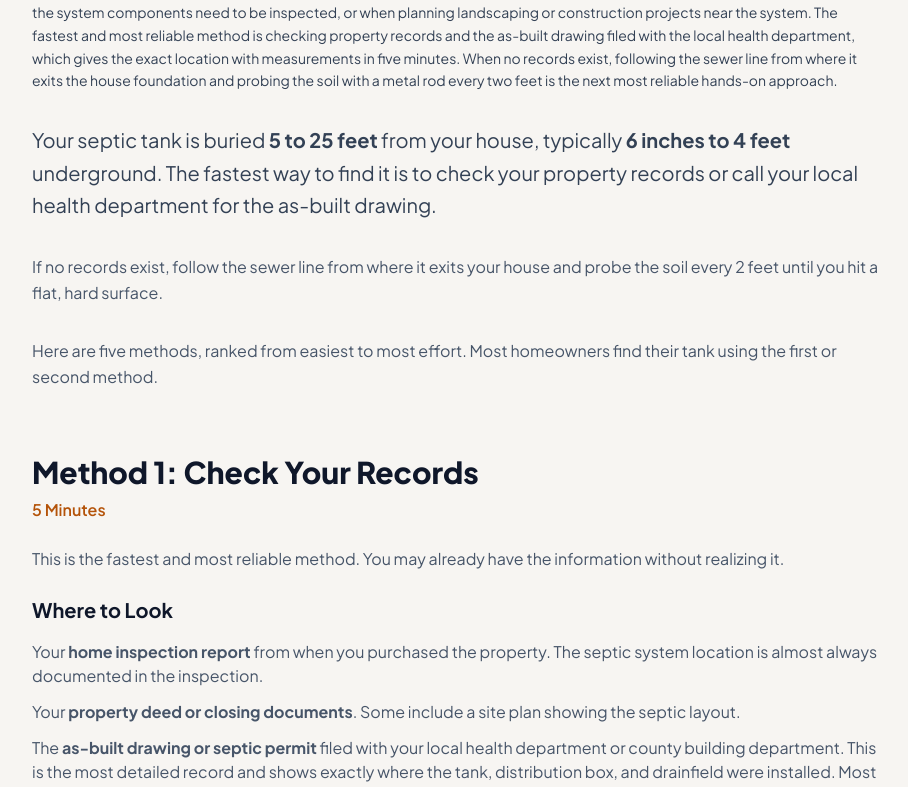
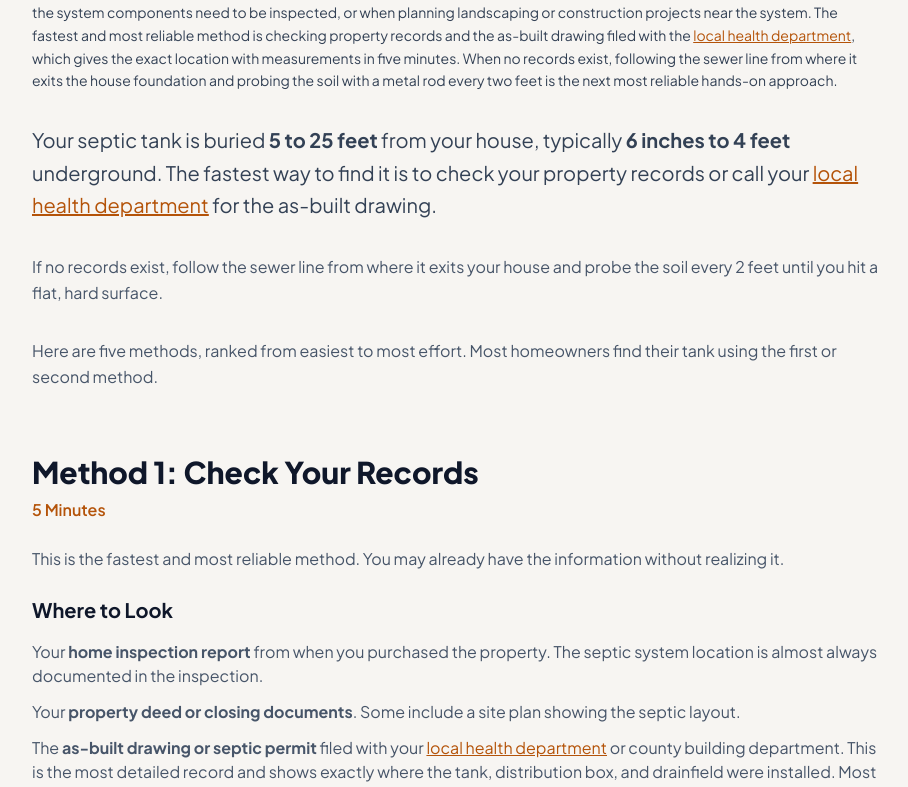
Before and after one commit to thebasementguide2026/theseptic.guide-, a Next.js app: page /articles/how-to-find-your-septic-tank in a window 1280 px wide. Shown: the part 823-1610 px from the top of the page, without its empty margins (184-1092 px from the left). Built offline with nearby package versions, Linux system fonts and the light colour scheme.

Commit message:
Expand glossary definitions with see-also links and add EPA link on local health department references

```diff
--- a/app/articles/how-to-find-your-septic-tank/page.tsx
+++ b/app/articles/how-to-find-your-septic-tank/page.tsx
@@ -135,10 +135,10 @@ export default function HowToFindYourSepticTank() {
         {/* Introduction */}
         <div className='prose prose-lg max-w-none'>
           <p className='text-slate-700 leading-relaxed mb-8 text-sm'>
-            Finding a septic tank is the process of locating the buried concrete, plastic, or fiberglass tank on a residential property that collects and begins treating household wastewater, along with its access lids, the distribution box, and the drainfield boundaries &mdash; all of which are underground and invisible without records or a systematic search. Most homeowners need to find their septic tank before scheduling a pump-out, after purchasing a home with no maintenance records, when a septic problem develops and the system components need to be inspected, or when planning landscaping or construction projects near the system. The fastest and most reliable method is checking property records and the as-built drawing filed with the local health department, which gives the exact location with measurements in five minutes. When no records exist, following the sewer line from where it exits the house foundation and probing the soil with a metal rod every two feet is the next most reliable hands-on approach.
+            Finding a septic tank is the process of locating the buried concrete, plastic, or fiberglass tank on a residential property that collects and begins treating household wastewater, along with its access lids, the distribution box, and the drainfield boundaries &mdash; all of which are underground and invisible without records or a systematic search. Most homeowners need to find their septic tank before scheduling a pump-out, after purchasing a home with no maintenance records, when a septic problem develops and the system components need to be inspected, or when planning landscaping or construction projects near the system. The fastest and most reliable method is checking property records and the as-built drawing filed with the <a href='https://www.epa.gov/septic/how-care-your-septic-system' className='text-amber-700 underline hover:text-amber-800' target='_blank' rel='noopener noreferrer'>local health department</a>, which gives the exact location with measurements in five minutes. When no records exist, following the sewer line from where it exits the house foundation and probing the soil with a metal rod every two feet is the next most reliable hands-on approach.
           </p>
           <p className='text-xl text-slate-700 leading-relaxed mb-8'>
-            Your septic tank is buried <strong>5 to 25 feet</strong> from your house, typically <strong>6 inches to 4 feet</strong> underground. The fastest way to find it is to check your property records or call your local health department for the as-built drawing.
+            Your septic tank is buried <strong>5 to 25 feet</strong> from your house, typically <strong>6 inches to 4 feet</strong> underground. The fastest way to find it is to check your property records or call your <a href='https://www.epa.gov/septic/how-care-your-septic-system' className='text-amber-700 underline hover:text-amber-800' target='_blank' rel='noopener noreferrer'>local health department</a> for the as-built drawing.
           </p>
           <p className='text-slate-600 leading-relaxed mb-8'>
             If no records exist, follow the sewer line from where it exits your house and probe the soil every 2 feet until you hit a flat, hard surface.
@@ -160,7 +160,7 @@ export default function HowToFindYourSepticTank() {
             <ul className='space-y-3 text-slate-600 mb-6'>
               <li>Your <strong>home inspection report</strong> from when you purchased the property. The septic system location is almost always documented in the inspection.</li>
               <li>Your <strong>property deed or closing documents</strong>. Some include a site plan showing the septic layout.</li>
-              <li>The <strong>as-built drawing or septic permit</strong> filed with your local health department or county building department. This is the most detailed record and shows exactly where the tank, distribution box, and drainfield were installed. Most counties retain these records for all addresses. Call your county health department and provide your address.</li>
+              <li>The <strong>as-built drawing or septic permit</strong> filed with your <a href='https://www.epa.gov/septic/how-care-your-septic-system' className='text-amber-700 underline hover:text-amber-800' target='_blank' rel='noopener noreferrer'>local health department</a> or county building department. This is the most detailed record and shows exactly where the tank, distribution box, and drainfield were installed. Most counties retain these records for all addresses. Call your county health department and provide your address.</li>
               <li>Your county&apos;s <strong>online property records portal</strong>. Some jurisdictions have digitized septic permits and make them available online.</li>
             </ul>
             <h3 className='text-xl font-bold text-slate-900 mb-4'>What You&apos;re Looking For</h3>
@@ -371,7 +371,7 @@ export default function HowToFindYourSepticTank() {
             </details>
             <details className='border border-slate-200 rounded-lg group'>
               <summary className='p-4 font-semibold text-slate-900 text-sm cursor-pointer hover:bg-slate-50'>Can I find my septic tank myself?</summary>
-              <div className='px-4 pb-4 text-slate-600 text-sm'>Yes, most homeowners can locate their septic tank without professional help using one of the five methods described in this guide. The easiest approach is checking property records &mdash; your home inspection report, closing documents, or the as-built drawing filed with your local health department &mdash; which gives the exact location with measurements and takes five minutes. If records are not available, following the sewer line from the house foundation with a soil probe is reliable and requires only a $15 to $30 metal probe rod available at any hardware store. Visual clues including greener grass strips, slight soil depressions, and visible riser lids or inspection port caps at ground level can also narrow down the search area significantly before you start probing. The situations where professional help is genuinely needed are homes where the sewer line exits in an unexpected direction, properties where previous landscaping has obscured all visual clues, and any situation where the tank simply cannot be found after a thorough hands-on search.</div>
+              <div className='px-4 pb-4 text-slate-600 text-sm'>Yes, most homeowners can locate their septic tank without professional help using one of the five methods described in this guide. The easiest approach is checking property records &mdash; your home inspection report, closing documents, or the as-built drawing filed with your <a href='https://www.epa.gov/septic/how-care-your-septic-system' className='text-amber-700 underline hover:text-amber-800' target='_blank' rel='noopener noreferrer'>local health department</a> &mdash; which gives the exact location with measurements and takes five minutes. If records are not available, following the sewer line from the house foundation with a soil probe is reliable and requires only a $15 to $30 metal probe rod available at any hardware store. Visual clues including greener grass strips, slight soil depressions, and visible riser lids or inspection port caps at ground level can also narrow down the search area significantly before you start probing. The situations where professional help is genuinely needed are homes where the sewer line exits in an unexpected direction, properties where previous landscaping has obscured all visual clues, and any situation where the tank simply cannot be found after a thorough hands-on search.</div>
             </details>
             <details className='border border-slate-200 rounded-lg group'>
               <summary className='p-4 font-semibold text-slate-900 text-sm cursor-pointer hover:bg-slate-50'>What does a septic tank lid look like?</summary>
@@ -394,35 +394,35 @@ export default function HowToFindYourSepticTank() {
           <div className='space-y-6'>
             <div className='border-b border-slate-200 pb-4'>
               <h3 className='font-bold text-slate-900 mb-1'>As-built drawing</h3>
-              <p className='text-slate-600 text-sm'>A diagram filed with the local health department at the time of septic installation showing the exact location and dimensions of the tank, distribution box, drainfield, and any other system components. The most reliable record for locating your system.</p>
+              <p className='text-slate-600 text-sm'>An as-built drawing is a diagram filed with the local health department at the time of septic installation showing the exact location, dimensions, and layout of the tank, distribution box, drainfield trenches, and all connecting pipes as they were actually constructed on the property. It is the single most reliable document for locating a septic system and should be the first resource checked before any hands-on search, as it gives precise measurements from fixed reference points like house corners that allow accurate location without any digging. See also: <Link href='/guides/buying-home-with-septic' className='text-amber-700 underline hover:text-amber-800'>Buying a Home with a Septic System</Link> and <Link href='/maintenance/septic-system-maintenance-checklist' className='text-amber-700 underline hover:text-amber-800'>Septic System Maintenance Checklist</Link>.</p>
             </div>
             <div className='border-b border-slate-200 pb-4'>
               <h3 className='font-bold text-slate-900 mb-1'>Soil probe</h3>
-              <p className='text-slate-600 text-sm'>A thin metal rod (3 to 4 feet long) pushed into the ground to detect buried objects. Used to locate septic tanks by feeling for the hard surface of the tank lid or walls. Available at hardware stores for $15 to $30.</p>
+              <p className='text-slate-600 text-sm'>A soil probe is a thin metal rod typically three to four feet long that is pushed vertically into the ground to detect buried objects by feel, and it is the most practical and inexpensive tool for locating a septic tank when no property records are available. When the probe contacts the flat hard surface of a tank lid or tank wall, the resistance feels distinctly different from pushing through soft soil, and probing in a grid pattern along the expected sewer line route allows most homeowners to locate the tank within 30 minutes. See also: <Link href='/articles/how-often-pump-septic-tank' className='text-amber-700 underline hover:text-amber-800'>How Often Should You Pump Your Septic Tank?</Link> and <Link href='/articles/septic-tank-pumping-cost' className='text-amber-700 underline hover:text-amber-800'>Septic Tank Pumping Cost 2026</Link>.</p>
             </div>
             <div className='border-b border-slate-200 pb-4'>
               <h3 className='font-bold text-slate-900 mb-1'>Riser</h3>
-              <p className='text-slate-600 text-sm'>A vertical pipe or shaft from the septic tank lid to ground level. Brings the access point to the surface so the tank can be serviced without digging. The single most recommended upgrade after locating a buried tank.</p>
+              <p className='text-slate-600 text-sm'>A septic tank riser is a vertical pipe or shaft that extends from the buried tank lid up to ground level, eliminating the need to excavate the yard at every future service visit and saving $50 to $200 in digging fees each time the tank is pumped or inspected. Installing risers immediately after locating a buried tank is the highest-return upgrade a septic homeowner can make, with the one-time cost of $200 to $400 typically recovered within two to three pump-out visits. See also: <Link href='/reviews/best-septic-tank-risers' className='text-amber-700 underline hover:text-amber-800'>Best Septic Tank Risers</Link> and <Link href='/articles/septic-tank-pumping-cost' className='text-amber-700 underline hover:text-amber-800'>Septic Tank Pumping Cost 2026</Link>.</p>
             </div>
             <div className='border-b border-slate-200 pb-4'>
               <h3 className='font-bold text-slate-900 mb-1'>Sewer cleanout</h3>
-              <p className='text-slate-600 text-sm'>An access point in the sewer line between the house and the septic tank, typically a capped pipe at or near ground level. Used for clearing blockages and for inserting a camera to locate the tank.</p>
+              <p className='text-slate-600 text-sm'>A sewer cleanout is an access point in the sewer line between the house and the septic tank, typically a capped vertical pipe at or near ground level on the exterior of the house or in the basement, used for clearing blockages and for inserting a camera or electronic transmitter to locate the tank. Finding the sewer cleanout is often the starting point for both the hands-on soil probe method and the professional camera location method, because it gives the direction and depth of the sewer line before it enters the ground toward the tank. See also: <Link href='/cost-guides/septic-system-repair-cost' className='text-amber-700 underline hover:text-amber-800'>Septic System Repair Cost</Link> and <Link href='/problems/slow-drains' className='text-amber-700 underline hover:text-amber-800'>Slow Drains on a Septic System</Link>.</p>
             </div>
             <div className='border-b border-slate-200 pb-4'>
               <h3 className='font-bold text-slate-900 mb-1'>Ground-penetrating radar (GPR)</h3>
-              <p className='text-slate-600 text-sm'>A non-invasive technology that uses electromagnetic pulses to create images of buried objects. The most accurate professional method for locating septic tanks but also the most expensive.</p>
+              <p className='text-slate-600 text-sm'>Ground-penetrating radar is a non-invasive professional location technology that transmits electromagnetic pulses into the ground and interprets the reflected signals to create images of buried objects, making it the most accurate method for locating septic tanks when all other methods have failed. It costs $300 to $500 for a residential locate and is the preferred method for properties where the tank&apos;s location cannot be determined by records, visual clues, or soil probing because of deep burial, unusual siting, or extensive landscaping that has obscured all surface evidence. See also: <Link href='/cost-guides/septic-inspection-cost' className='text-amber-700 underline hover:text-amber-800'>Septic Inspection Cost</Link>.</p>
             </div>
             <div className='border-b border-slate-200 pb-4'>
               <h3 className='font-bold text-slate-900 mb-1'>Inspection port</h3>
-              <p className='text-slate-600 text-sm'>A small (4 to 6 inch) pipe extending from the septic tank or drainfield to ground level, capped with a removable cover. Used for quick visual checks of the system without opening the main tank lid.</p>
+              <p className='text-slate-600 text-sm'>An inspection port is a small four to six inch diameter pipe extending from the septic tank or drainfield to ground level, capped with a removable plastic cover, used for quick visual checks of water levels and component condition without opening the main tank access lid. Finding an inspection port cap at ground level is a strong indicator that the main tank access lid is nearby &mdash; typically within one to two feet &mdash; and that risers may have been partially installed on the property. See also: <Link href='/maintenance/septic-system-maintenance-checklist' className='text-amber-700 underline hover:text-amber-800'>Septic System Maintenance Checklist</Link> and <Link href='/problems/drainfield-failing' className='text-amber-700 underline hover:text-amber-800'>Signs Your Drainfield Is Failing</Link>.</p>
             </div>
             <div className='border-b border-slate-200 pb-4'>
               <h3 className='font-bold text-slate-900 mb-1'>Distribution box (D-box)</h3>
-              <p className='text-slate-600 text-sm'>A small underground box that distributes effluent from the tank equally among drainfield lines. Usually located between the tank and the drainfield and often the second component located after the tank itself.</p>
+              <p className='text-slate-600 text-sm'>A distribution box is a small watertight underground chamber located between the septic tank outlet and the drainfield that receives effluent and divides it equally among the multiple drainfield trench lines, and it is usually the second component located after the tank itself when mapping a septic system. Finding the distribution box matters because it confirms the drainfield direction and boundaries, and a D-box that is cracked, unlevel, or partially blocked is one of the most common and least expensive septic repairs when caught early during a routine inspection. See also: <Link href='/problems/drainfield-failing' className='text-amber-700 underline hover:text-amber-800'>Signs Your Drainfield Is Failing</Link> and <Link href='/cost-guides/septic-system-repair-cost' className='text-amber-700 underline hover:text-amber-800'>Septic System Repair Cost</Link>.</p>
             </div>
             <div className='pb-4'>
               <h3 className='font-bold text-slate-900 mb-1'>Frost line</h3>
-              <p className='text-slate-600 text-sm'>The maximum depth at which the ground freezes in winter. Septic tanks and sewer lines must be installed below the frost line to prevent freezing. Affects how deep the tank is buried in your area.</p>
+              <p className='text-slate-600 text-sm'>The frost line is the maximum depth at which soil freezes during winter in a given geographic location, and it determines the minimum burial depth required for septic tanks, sewer lines, and drainfield components to prevent freezing and pipe damage in cold climates. In northern states the frost line can reach three to four feet below grade, which directly affects how deep you need to probe when searching for a buried tank and explains why some tanks are significantly harder to find than others in cold regions. See also: <Link href='/guides/septic-system-winter-care' className='text-amber-700 underline hover:text-amber-800'>Septic System Winter Care</Link> and <Link href='/cost-guides/septic-system-installation-cost' className='text-amber-700 underline hover:text-amber-800'>Septic System Installation Cost 2026</Link>.</p>
             </div>
           </div>
         </div>
```
